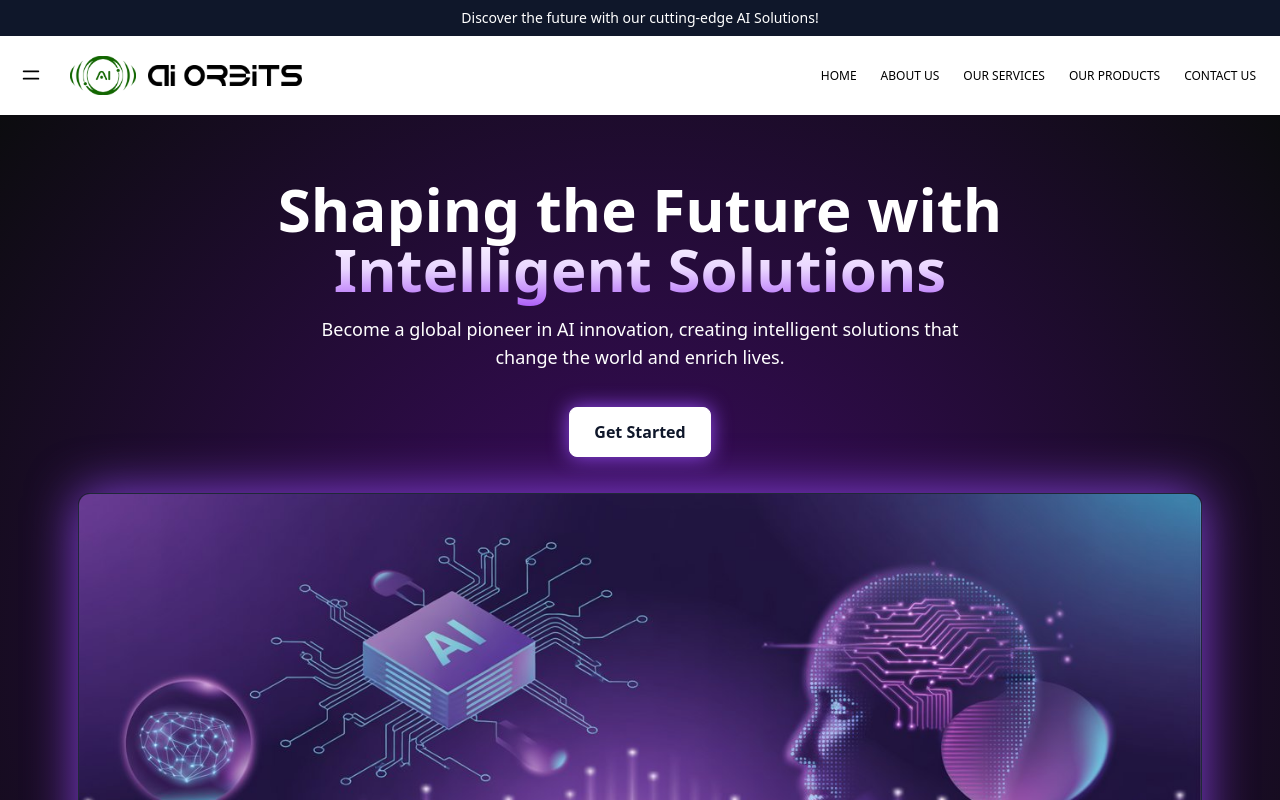
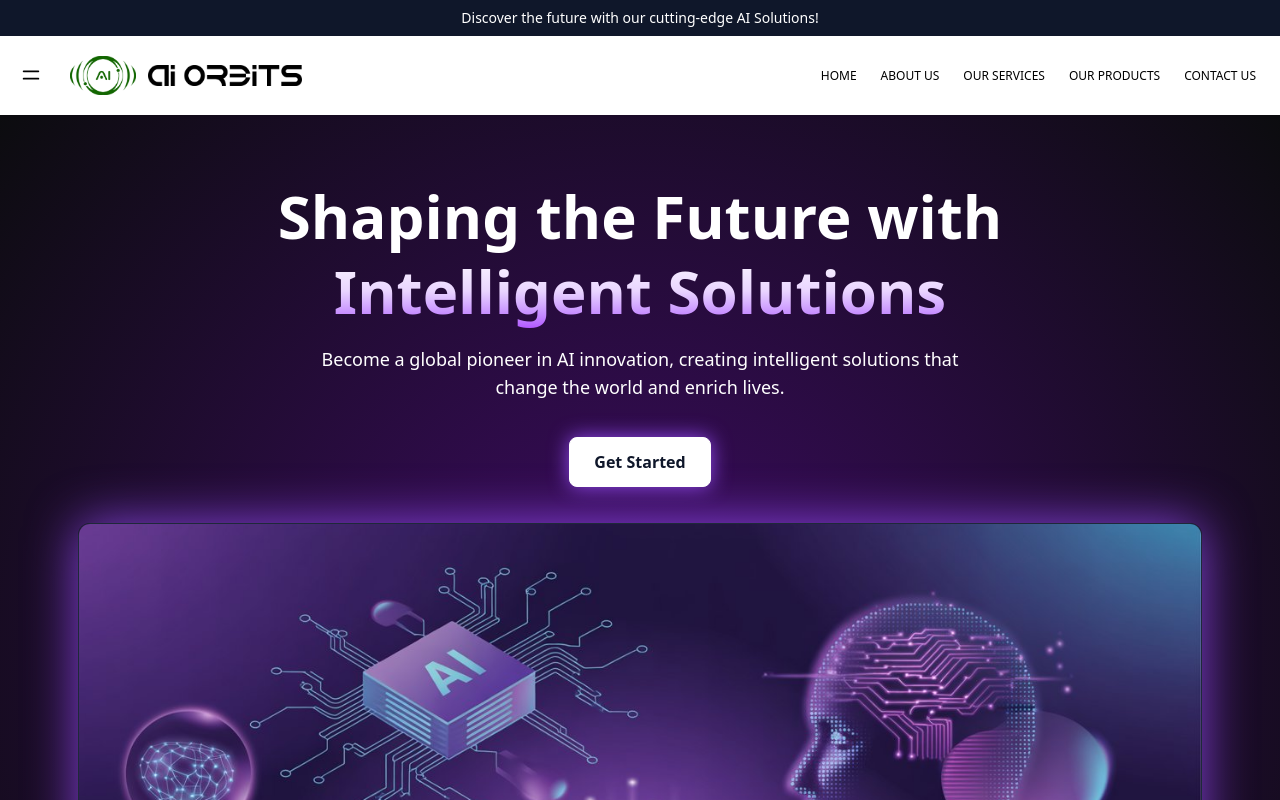
Before and after one commit to Snipbyte/orbitai, a Next.js app: page / in a window 1280 px wide. Shown: the top 800 px of the page. Built offline with nearby package versions, Linux system fonts and the light colour scheme.

Commit message:
version fix

```diff
--- a/next.config.mjs
+++ b/next.config.mjs
@@ -1,4 +1,8 @@
 /** @type {import('next').NextConfig} */
-const nextConfig = {};
+const nextConfig = {
+  images: {
+    qualities: [70, 80, 75, 85], // Add this line
 
+  },
+};
 export default nextConfig;
--- a/postcss.config.mjs
+++ b/postcss.config.mjs
@@ -1,8 +1,7 @@
 /** @type {import('postcss-load-config').Config} */
 const config = {
   plugins: {
-    tailwindcss: {},
+    '@tailwindcss/postcss': {},
   },
 };
-
 export default config;
--- a/src/app/globals.css
+++ b/src/app/globals.css
@@ -1,6 +1,35 @@
-@tailwind base;
-@tailwind components;
-@tailwind utilities;
+@import "tailwindcss";
+
+@theme {
+  /* Font Families */
+  --font-family-poppins: Poppins, sans-serif;
+
+  /* Custom Colors */
+  --color-darkCard: #1e293b;
+  --color-lightCard: #f3f4f6;
+  --color-headingColor: #0f172a;
+  --color-slateColor: #cbd5e1;
+  --color-desColor: #0f172a;
+  --color-paraColor: #9ca3af;
+  --color-btnColor: #0f172a;
+  --color-blueColor: #4f46e5;
+  --color-hoverBtnColor: #1e293b;
+  --color-themeColor: #020617;
+
+  /* Custom Animations */
+  --animate-marqueeXtoY: scrollXtoY 10s linear infinite;
+  --animate-marqueeYtoX: scrollYtoX 10s linear infinite;
+}
+
+@keyframes scrollXtoY {
+  0% { transform: translateY(50%); }
+  100% { transform: translateY(-50%); }
+}
+
+@keyframes scrollYtoX {
+  0% { transform: translateY(-50%); }
+  100% { transform: translateY(50%); }
+}
 
 @layer utilities {
   @keyframes fade-slide {
```
Also changed, not shown: package.json (+16 -14 lines), 1 other file (tests, documents, lock files or other folders).
